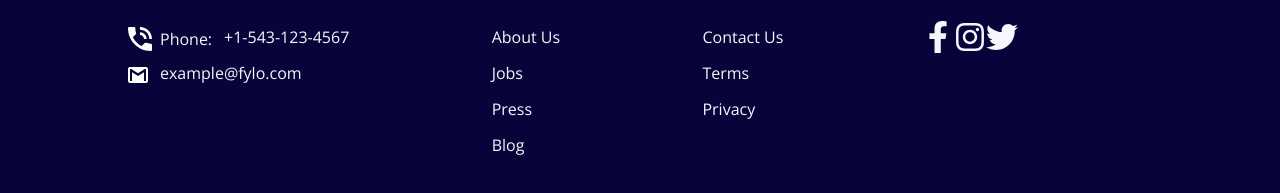
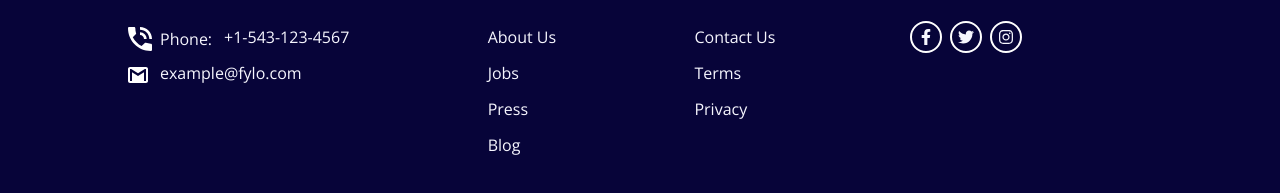
Before and after one commit to lilKriT/fylo-landing-page, a website built with webpack: page src/template.html in a window 1280 px wide. Shown: the part 1510-1703 px from the top of the page. Built offline with nearby package versions, Linux system fonts and the light colour scheme.

Commit message:
Styled social icons.

```diff
--- a/src/styles/main.css
+++ b/src/styles/main.css
@@ -35,9 +35,14 @@
   }
 
   .socialLink {
-    @apply w-8 h-8;
+    @apply w-8 h-8 block border-2 border-white rounded-full;
     @apply fill-lightGrayishBlue duration-150 ease-in-out;
-    @apply hover:fill-desaturatedBlue;
+    @apply hover:fill-desaturatedBlue hover:border-desaturatedBlue;
+    @apply flex justify-center items-center;
+  }
+
+  .socialLink svg {
+    @apply w-4 h-4;
   }
 }
 
--- a/src/template.html
+++ b/src/template.html
@@ -164,10 +164,10 @@
             <li><a href="#" class="footerLink">Terms</a></li>
             <li><a href="#" class="footerLink">Privacy</a></li>
           </ul>
-          <ul class="footerColumn flex">
+          <ul class="footerColumn flex gap-2">
             <li>
               <a href="#" class="socialLink">
-                <svg viewBox="0 0 320 512" class="h-8 w-8">
+                <svg viewBox="0 0 320 512" class="">
                   <path
                     d="M279.14 288l14.22-92.66h-88.91v-60.13c0-25.35 12.42-50.06 52.24-50.06h40.42V6.26S260.43 0 225.36 0c-73.22 0-121.08 44.38-121.08 124.72v70.62H22.89V288h81.39v224h100.17V288z"
                   />
@@ -175,19 +175,19 @@
               </a>
             </li>
             <li>
-              <a href="#" class="socialLink block object-cover">
-                <svg viewBox="0 0 448 512" class="h-8 w-8">
+              <a href="#" class="socialLink">
+                <svg viewBox="0 0 512 512">
                   <path
-                    d="M224.1 141c-63.6 0-114.9 51.3-114.9 114.9s51.3 114.9 114.9 114.9S339 319.5 339 255.9 287.7 141 224.1 141zm0 189.6c-41.1 0-74.7-33.5-74.7-74.7s33.5-74.7 74.7-74.7 74.7 33.5 74.7 74.7-33.6 74.7-74.7 74.7zm146.4-194.3c0 14.9-12 26.8-26.8 26.8-14.9 0-26.8-12-26.8-26.8s12-26.8 26.8-26.8 26.8 12 26.8 26.8zm76.1 27.2c-1.7-35.9-9.9-67.7-36.2-93.9-26.2-26.2-58-34.4-93.9-36.2-37-2.1-147.9-2.1-184.9 0-35.8 1.7-67.6 9.9-93.9 36.1s-34.4 58-36.2 93.9c-2.1 37-2.1 147.9 0 184.9 1.7 35.9 9.9 67.7 36.2 93.9s58 34.4 93.9 36.2c37 2.1 147.9 2.1 184.9 0 35.9-1.7 67.7-9.9 93.9-36.2 26.2-26.2 34.4-58 36.2-93.9 2.1-37 2.1-147.8 0-184.8zM398.8 388c-7.8 19.6-22.9 34.7-42.6 42.6-29.5 11.7-99.5 9-132.1 9s-102.7 2.6-132.1-9c-19.6-7.8-34.7-22.9-42.6-42.6-11.7-29.5-9-99.5-9-132.1s-2.6-102.7 9-132.1c7.8-19.6 22.9-34.7 42.6-42.6 29.5-11.7 99.5-9 132.1-9s102.7-2.6 132.1 9c19.6 7.8 34.7 22.9 42.6 42.6 11.7 29.5 9 99.5 9 132.1s2.7 102.7-9 132.1z"
+                    d="M459.37 151.716c.325 4.548.325 9.097.325 13.645 0 138.72-105.583 298.558-298.558 298.558-59.452 0-114.68-17.219-161.137-47.106 8.447.974 16.568 1.299 25.34 1.299 49.055 0 94.213-16.568 130.274-44.832-46.132-.975-84.792-31.188-98.112-72.772 6.498.974 12.995 1.624 19.818 1.624 9.421 0 18.843-1.3 27.614-3.573-48.081-9.747-84.143-51.98-84.143-102.985v-1.299c13.969 7.797 30.214 12.67 47.431 13.319-28.264-18.843-46.781-51.005-46.781-87.391 0-19.492 5.197-37.36 14.294-52.954 51.655 63.675 129.3 105.258 216.365 109.807-1.624-7.797-2.599-15.918-2.599-24.04 0-57.828 46.782-104.934 104.934-104.934 30.213 0 57.502 12.67 76.67 33.137 23.715-4.548 46.456-13.32 66.599-25.34-7.798 24.366-24.366 44.833-46.132 57.827 21.117-2.273 41.584-8.122 60.426-16.243-14.292 20.791-32.161 39.308-52.628 54.253z"
                   />
                 </svg>
               </a>
             </li>
             <li>
-              <a href="#" class="block socialLink">
-                <svg viewBox="0 0 512 512" class="h-8 w-8">
+              <a href="#" class="socialLink">
+                <svg viewBox="0 0 448 512">
                   <path
-                    d="M459.37 151.716c.325 4.548.325 9.097.325 13.645 0 138.72-105.583 298.558-298.558 298.558-59.452 0-114.68-17.219-161.137-47.106 8.447.974 16.568 1.299 25.34 1.299 49.055 0 94.213-16.568 130.274-44.832-46.132-.975-84.792-31.188-98.112-72.772 6.498.974 12.995 1.624 19.818 1.624 9.421 0 18.843-1.3 27.614-3.573-48.081-9.747-84.143-51.98-84.143-102.985v-1.299c13.969 7.797 30.214 12.67 47.431 13.319-28.264-18.843-46.781-51.005-46.781-87.391 0-19.492 5.197-37.36 14.294-52.954 51.655 63.675 129.3 105.258 216.365 109.807-1.624-7.797-2.599-15.918-2.599-24.04 0-57.828 46.782-104.934 104.934-104.934 30.213 0 57.502 12.67 76.67 33.137 23.715-4.548 46.456-13.32 66.599-25.34-7.798 24.366-24.366 44.833-46.132 57.827 21.117-2.273 41.584-8.122 60.426-16.243-14.292 20.791-32.161 39.308-52.628 54.253z"
+                    d="M224.1 141c-63.6 0-114.9 51.3-114.9 114.9s51.3 114.9 114.9 114.9S339 319.5 339 255.9 287.7 141 224.1 141zm0 189.6c-41.1 0-74.7-33.5-74.7-74.7s33.5-74.7 74.7-74.7 74.7 33.5 74.7 74.7-33.6 74.7-74.7 74.7zm146.4-194.3c0 14.9-12 26.8-26.8 26.8-14.9 0-26.8-12-26.8-26.8s12-26.8 26.8-26.8 26.8 12 26.8 26.8zm76.1 27.2c-1.7-35.9-9.9-67.7-36.2-93.9-26.2-26.2-58-34.4-93.9-36.2-37-2.1-147.9-2.1-184.9 0-35.8 1.7-67.6 9.9-93.9 36.1s-34.4 58-36.2 93.9c-2.1 37-2.1 147.9 0 184.9 1.7 35.9 9.9 67.7 36.2 93.9s58 34.4 93.9 36.2c37 2.1 147.9 2.1 184.9 0 35.9-1.7 67.7-9.9 93.9-36.2 26.2-26.2 34.4-58 36.2-93.9 2.1-37 2.1-147.8 0-184.8zM398.8 388c-7.8 19.6-22.9 34.7-42.6 42.6-29.5 11.7-99.5 9-132.1 9s-102.7 2.6-132.1-9c-19.6-7.8-34.7-22.9-42.6-42.6-11.7-29.5-9-99.5-9-132.1s-2.6-102.7 9-132.1c7.8-19.6 22.9-34.7 42.6-42.6 29.5-11.7 99.5-9 132.1-9s102.7-2.6 132.1 9c19.6 7.8 34.7 22.9 42.6 42.6 11.7 29.5 9 99.5 9 132.1s2.7 102.7-9 132.1z"
                   />
                 </svg>
               </a>
```
